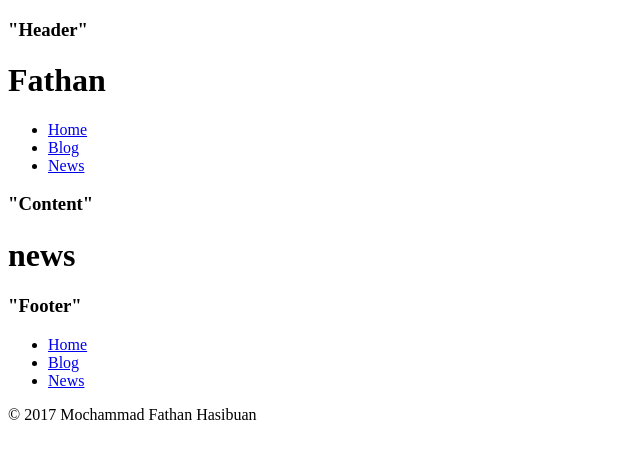
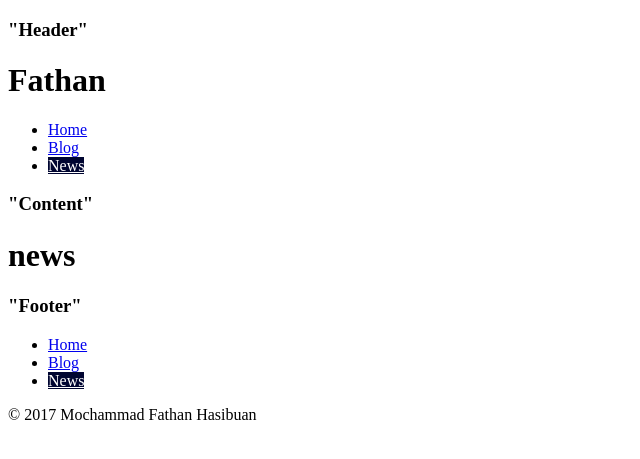
Before and after one commit to mochfathan/fathan-hasibuan, a Jekyll site: the page built from news.html, in a window 1280 px wide. Shown: the top 459 px of the page, without its empty margins (0-640 px from the left). Built offline with Jekyll 4.4.1, drawn with Linux system fonts in a browser that asks for light colours; Markdown is read by kramdown in place of the engine named in the settings.

Commit message:
Added  nav current nav details

```diff
--- a/_includes/nav.html
+++ b/_includes/nav.html
@@ -1,7 +1,7 @@
 <nav>
   <ul>
-    <li><a href="{{site.baseurl}}/index.html">Home</a></li>
-    <li><a href="{{site.baseurl}}/blog.html">Blog</a></li>
-    <li><a href="{{site.baseurl}}/news.html">News</a></li>
+    <li><a href="{{site.baseurl}}/index.html" class="{% if page.url == '/index.html' %}current{% endif %}">Home</a></li>
+    <li><a href="{{site.baseurl}}/blog.html" class="{% if page.url == '/blog.html' %}current{% endif %}">Blog</a></li>
+    <li><a href="{{site.baseurl}}/news.html" class="{% if page.url == '/news.html' %}current{% endif %}">News</a></li>
   </ul>
 </nav>
--- /dev/null
+++ b/blog.html
@@ -0,0 +1,3 @@
+---
+layout: default
+---
--- a/css/style.css
+++ b/css/style.css
@@ -4,3 +4,8 @@
 
   font: normal 100%/1,4 Georgia, serif;
 }
+
+.current  {
+  background-color: #000531;
+  color: #fff;
+}
```
